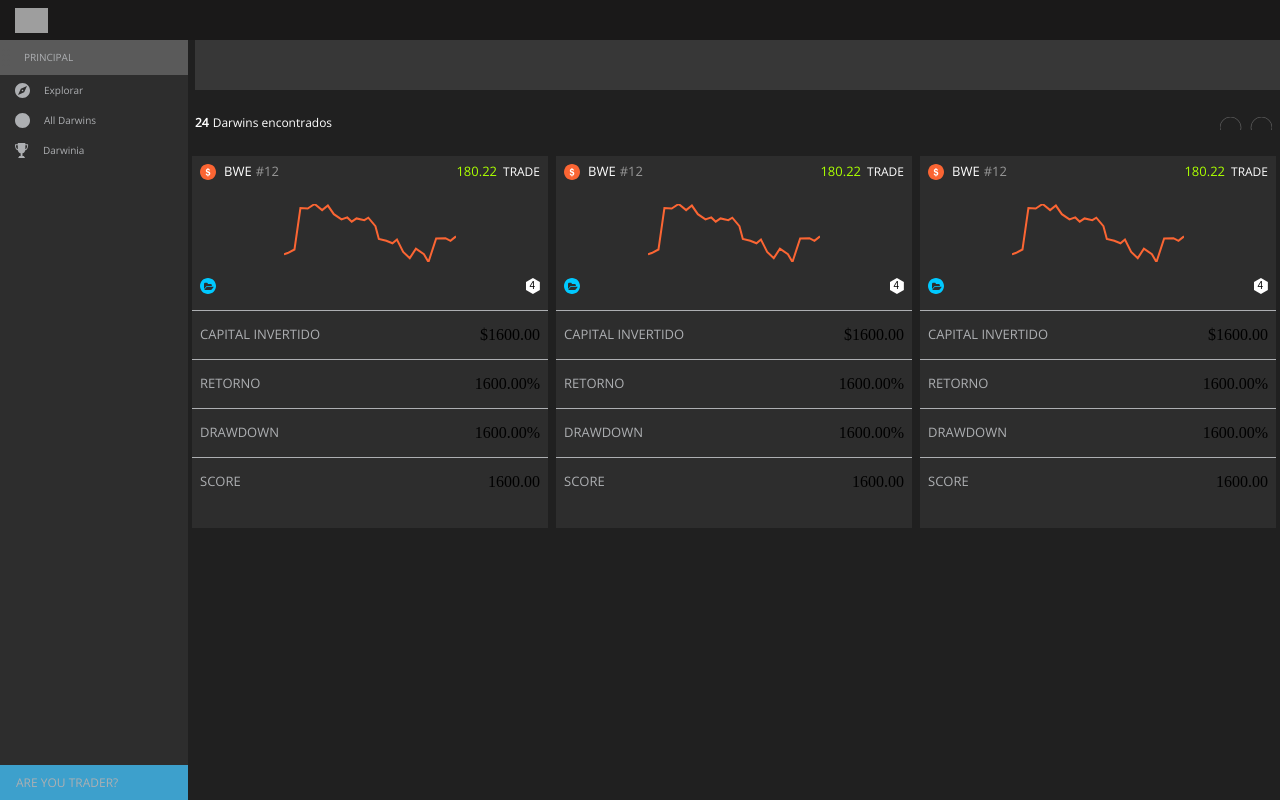
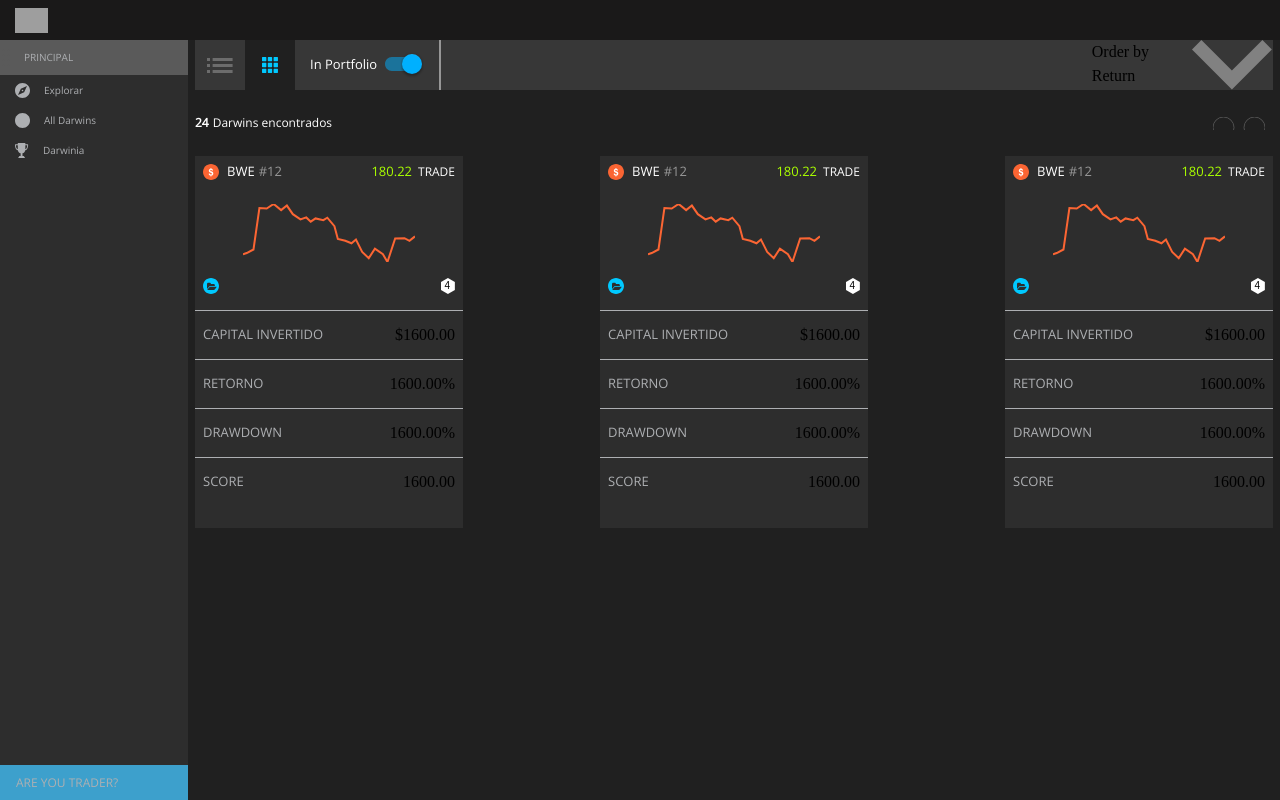
Before and after one commit to cyanbluenow/darwinex, a React app: page / in a window 1280 px wide. Built offline with nearby package versions, Linux system fonts and the light colour scheme; grey boxes are pictures that could not be loaded.

Commit message:
card carousel menu without functions

```diff
--- a/src/components/CardsCarousel.js
+++ b/src/components/CardsCarousel.js
@@ -1,6 +1,10 @@
 import data from "./../mockup/data";
 import "./CardsCarousel.scss";
 import TradeCard from "./TradeCard";
+import listIcon from "./../resources/list-icon.svg";
+import cardIcon from "./../resources/card-icon.svg";
+import switchOn from "./../resources/switch.svg";
+import arrowDown from "./../resources/arrow-down.svg"
 import leftArrow from "./../resources/circle-left-arrow-icon.svg";
 import rightArrow from "./../resources/circle-right-arrow-icon.svg";
 
@@ -9,6 +13,26 @@
     return (
         <section className="cards-carousel-big-container">
             <section className="cards-carousel-menu-container">
+                <div className="cards-carousel-menu-list">
+                    <img src={listIcon} className="" alt="icon" />
+                </div>
+                <div className="cards-carousel-menu-card">
+                    <img src={cardIcon} className=""  alt="icon"/>
+                </div>
+                <div className="cards-carousel-menu-switch">
+                    <div className="card-carousel-menu-text">
+                        <span>In Portfolio</span>
+                    </div>
+                    <div className="cards-carousel-menu-switch-icon">
+                        <img src={switchOn} className="" alt="switch" />
+                    </div>
+                </div>
+                <div className="cards-carousel-menu-dropdown">
+                    <div className="cards-carousel-menu-text">
+                        <span>Order by Return</span>
+                    </div>
+                    <img src={arrowDown} className="" alt="icon" />
+                </div>
             </section>
             <section className="card-carousel-stats-container">
                 <div className="card-carousel-stats-elements">
--- a/src/components/CardsCarousel.scss
+++ b/src/components/CardsCarousel.scss
@@ -5,10 +5,63 @@
 	flex-direction: column;
 
 	.cards-carousel-menu-container {
-		margin-left: 7px;
+		display: flex;
+		flex-direction: row;
 		height: 50px;
 		background-color: $menu-bg;
 		margin-bottom: 24px;
+
+		.cards-carousel-menu-list, .cards-carousel-menu-card {
+			display: flex;
+			align-items: center;
+			justify-content: center;
+			width: 50px;
+			height: 50px;
+		}
+
+		.cards-carousel-menu-switch {
+			border-right: solid 1px $medium-grey;
+			display: flex;
+			flex-direction: row;
+			align-items: center;
+			padding-left: 15px;
+
+			.card-carousel-menu-text {
+				display: flex;
+				flex-direction: row;
+				align-items: center;
+				justify-content: center;
+				height: 50px;
+				padding-right: 5px;
+
+				span {
+					font-family: 'Open Sans', sans-serif;
+					font-size: 13px;
+					font-weight: normal;
+					color: $white;
+				}
+			}
+
+			.cards-carousel-menu-switch-icon {
+				padding-right: 15px;
+			}
+		}
+
+		.cards-carousel-menu-card {
+			background-color: $dark-grey;
+		}
+
+		.cards-carousel-menu-dropdown {
+			display: flex;
+			flex-direction: row;
+			justify-content: flex-end;
+			border-left: solid 1px $medium-grey;
+			padding-left: 22px;
+			flex:1;
+			.cards-carousel-menu-text{
+				width:100px;
+			}
+		}
 	}
 
 	.card-carousel-stats-container {
@@ -28,7 +81,6 @@
 				font-weight: bold;
 				color: $white;
 				padding-right: 4px;
-				padding-left: 7px;
 			}
 
 			.card-carousel-stats-text {
@@ -52,5 +104,6 @@
 		display: flex;
 		flex-direction: row;
 		flex-wrap: nowrap;
+		justify-content: space-between;
 	}
 }
--- a/src/components/tradeCard.scss
+++ b/src/components/tradeCard.scss
@@ -4,8 +4,9 @@
     flex-direction: column;
     background-color: $dark-bg;
     height: 372px;
+    max-width:268px;
     flex: 1;
-    margin: 0 4px;
+
 
     .trade-card-header-container {
         display: flex;
@@ -134,4 +135,5 @@
             }
         }
     }
+
 }
--- a/src/pages/App.scss
+++ b/src/pages/App.scss
@@ -12,6 +12,7 @@
             background-color: $dark-component-bg;
             flex: 6;
             height: 95vh;
+            padding: 0 7px;
         }
     }
 }
--- a/src/styles/variables.scss
+++ b/src/styles/variables.scss
@@ -12,6 +12,7 @@
 
 $light-grey: #ADAFB2;
 $medium-grey: #979797;
+$dark-grey: #202020;
 $red: #FF4141;
 
 $menu-bg: #373737;
```
Also changed, not shown: src/resources/arrow-down.svg (added), src/resources/avatar.svg (added), src/resources/switch.svg (added).
